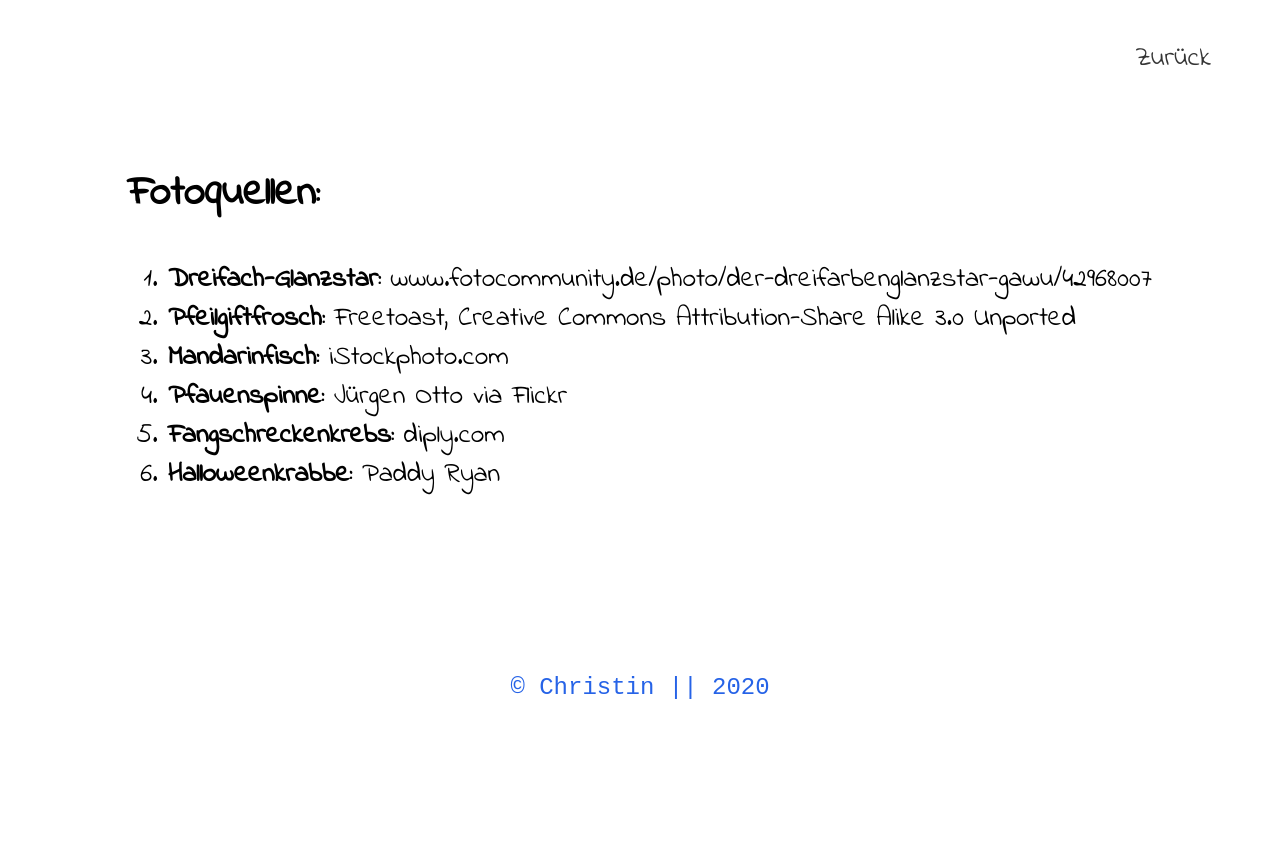
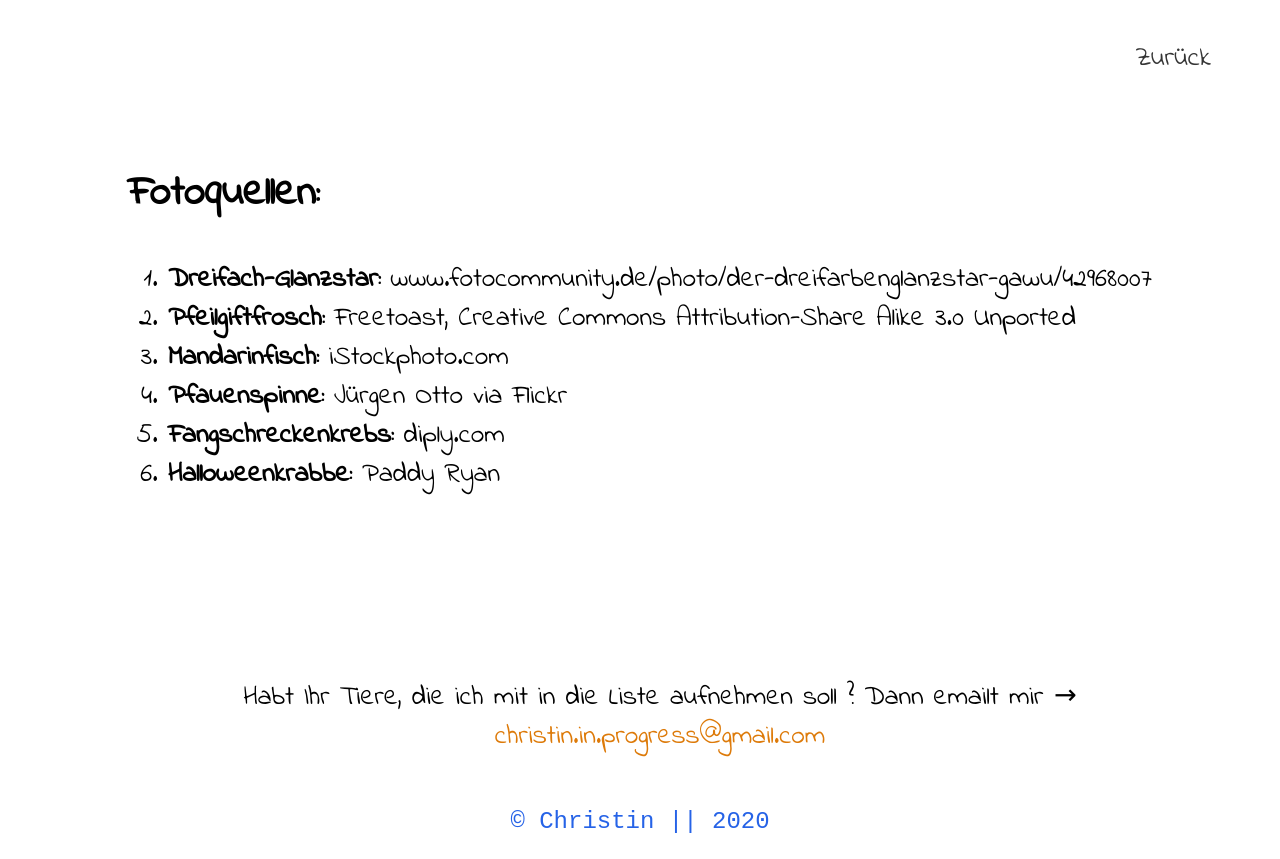
Before and after one commit to ChristinBergmann/Explore-Animals, a plain HTML site: page sources.html in a window 1280 px wide. Before the commit the page ends 800 px from the top, so only its background shows below. Drawn offline with Linux system fonts and the light colour scheme.

Commit message:
add email

```diff
--- a/sources.html
+++ b/sources.html
@@ -34,6 +34,13 @@
         </ol>
     </section>
 
+    <section class="container">
+        <ul class="email">
+            <li>Habt Ihr Tiere, die ich mit in die Liste aufnehmen soll ? Dann emailt mir &rarr; <a
+                    href="mailto:christin.in.progress@gmail.com">christin.in.progress@gmail.com</a></li>
+        </ul>
+    </section>
+
     <script src="main.js"></script>
 </body>
 
--- a/style.css
+++ b/style.css
@@ -179,3 +179,12 @@ span {
 li {
   font-size: 1.7rem;
 }
+
+.email li {
+  list-style: none;
+  text-align: center;
+}
+
+.email a {
+  color: #dd7a09;
+}
```
